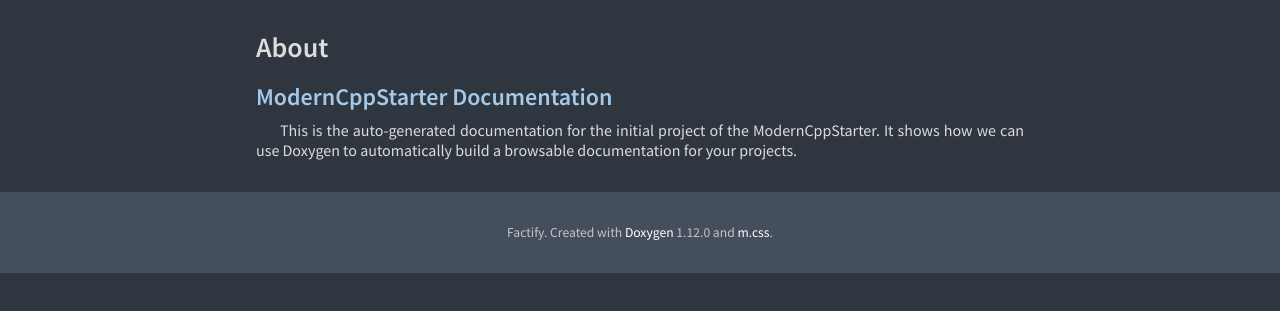
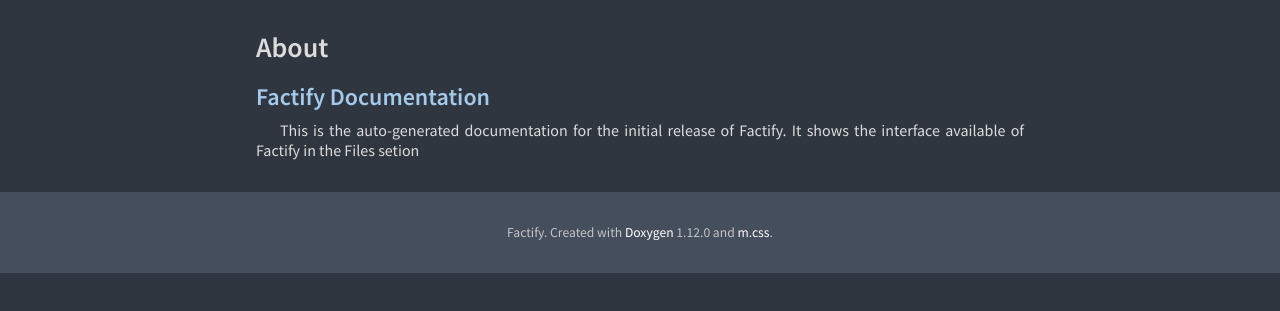
Before and after one commit to Lucian-UCLM/ISR_code, a plain HTML site: page about.html in a window 1280 px wide. Shown: the part 51-362 px from the top of the page. Drawn offline with Linux system fonts and the light colour scheme.

Commit message:
deploy: 4f2778727296dd4371d5bcbb2592b6bd9a154571

```diff
--- a/about.html
+++ b/about.html
@@ -51,7 +51,7 @@
         <h1>
           About
         </h1>
-<section id="doc"><h2><a href="#doc">ModernCppStarter Documentation</a></h2><p>This is the auto-generated documentation for the initial project of the ModernCppStarter. It shows how we can use Doxygen to automatically build a browsable documentation for your projects.</p></section>
+<section id="doc"><h2><a href="#doc">Factify Documentation</a></h2><p>This is the auto-generated documentation for the initial release of Factify. It shows the interface available of Factify in the Files setion</p></section>
       </div>
     </div>
   </div>
```
